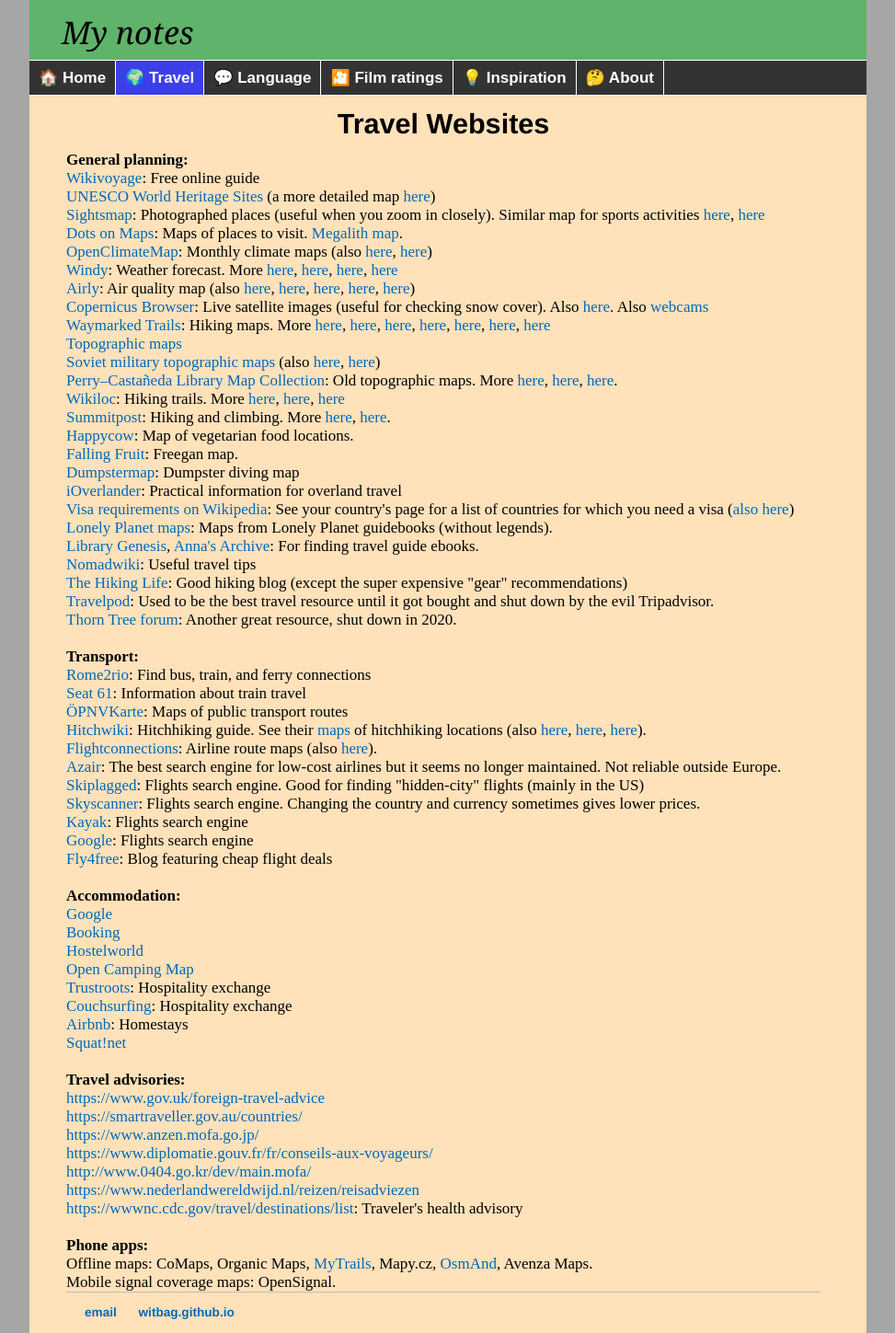
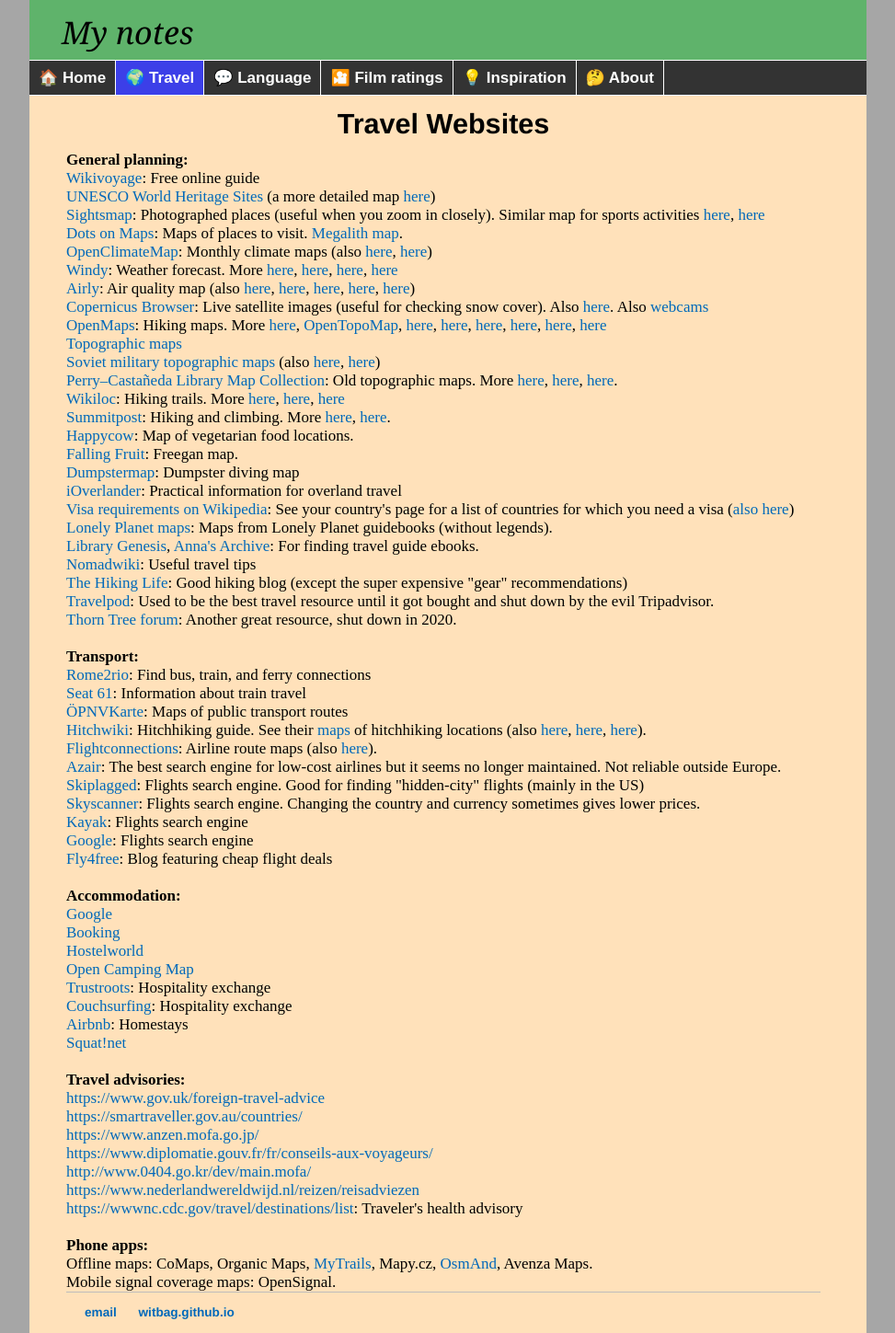
Before and after one commit to witbag/witbag.github.io, a Jekyll site: the page built from travel/resources.html, in a window 1280 px wide. Shown: the whole page at 92% size, without its empty margins (153-1126 px from the left). Built offline with Jekyll 4.4.1, drawn with Linux system fonts in a browser that asks for light colours.

Commit message:
Update resources.html

```diff
--- a/travel/resources.html
+++ b/travel/resources.html
@@ -17,7 +17,7 @@
 <a href="https://www.windy.com/-Temperature-temp" target=_blank>Windy</a>: Weather forecast. More <a href="https://www.meteoblue.com/en/weather/forecast/meteogramweb/" target=_blank>here</a>, <a href="https://www.mountain-forecast.com/" target=_blank>here</a>, <a href="https://www.yr.no/en" target=_blank>here</a>, <a href="https://www.wunderground.com" target=_blank>here</a><br>
 <a href="https://airly.org/map/en/" target=_blank>Airly</a>: Air quality map (also <a href="http://berkeleyearth.lbl.gov/air-quality/main_map.php" target=_blank>here</a>, <a href="https://maps.s5p-pal.com/" target=_blank>here</a>, <a href="https://www.airvisual.com/air-quality-map" target=_blank>here</a>, <a href="https://pmc.ncbi.nlm.nih.gov/articles/PMC4314252/figure/f3/" target=_blank>here</a>, <a href="https://ars.els-cdn.com/content/image/1-s2.0-S0013935121000487-gr1_lrg.jpg" target=_blank>here</a>)<br>
 <a href="https://browser.dataspace.copernicus.eu/" target=_blank>Copernicus Browser</a>: Live satellite images (useful for checking snow cover). Also <a href="https://zoom.earth/maps/satellite-hd/" target=_blank>here</a>. Also <a href="https://www.windy.com/?48.701,9.144,4,p:cams" target=_blank>webcams</a><br>
-<a href="https://hiking.waymarkedtrails.org/" target=_blank>Waymarked Trails</a>: Hiking maps. More <a href="https://opentopomap.org" target=_blank>here</a>, <a href="https://en.mapy.cz/turisticka" target=_blank>here</a>, <a href="https://www.gaiagps.com/map/" target=_blank>here</a>, <a href="http://www.refuges.info/nav/" target=_blank>here</a>, <a href="https://caltopo.com/map.html" target=_blank>here</a>, <a href="https://www.geamap.com/en/worldmap" target=_blank>here</a>, <a href="https://mc.bbbike.org/mc/" target=_blank>here</a><br>
+<a href="https://openmaps.fr" target=_blank>OpenMaps</a>: Hiking maps. More <a href="https://hiking.waymarkedtrails.org/" target=_blank>here</a>, <a href="https://opentopomap.org" target=_blank>OpenTopoMap</a>, <a href="https://en.mapy.cz/turisticka" target=_blank>here</a>, <a href="https://www.gaiagps.com/map/" target=_blank>here</a>, <a href="https://www.bergfex.com/map/" target=_blank>here</a>, <a href="https://caltopo.com/map.html" target=_blank>here</a>, <a href="https://www.geamap.com/en/worldmap" target=_blank>here</a>, <a href="https://mc.bbbike.org/mc/" target=_blank>here</a><br>
 <a href="https://en-au.topographic-map.com/maps/dy4z/Asia/" target=_blank>Topographic maps</a><br>
 <a href="https://www.geamap.com/en/soviet/" target=_blank>Soviet military topographic maps</a> (also <a href="https://maps.vlasenko.net/soviet-military-topographic-map/" target=_blank>here</a>, <a href="https://iu.maps.arcgis.com/apps/webappviewer/index.html?id=3003eaf8107048aeabd74b74a1481cb4" target=_blank>here</a>)<br>
 <a href="http://legacy.lib.utexas.edu/maps/topo/" target=_blank>Perry–Castañeda Library Map Collection</a>: Old topographic maps. More <a href="https://csmgis.maps.arcgis.com/apps/OnePane/basicviewer/index.html?appid=a78c3bcfabe1497dba55185fb517f5ca" target=_blank>here</a>, <a href="https://csmgis.maps.arcgis.com/apps/OnePane/basicviewer/index.html?appid=a1e64a3700b441ebab55d0eec37b54a2" target=_blank>here</a>, <a href="http://legacy.lib.utexas.edu/maps/jog/" target=_blank>here</a>.<br>
```
